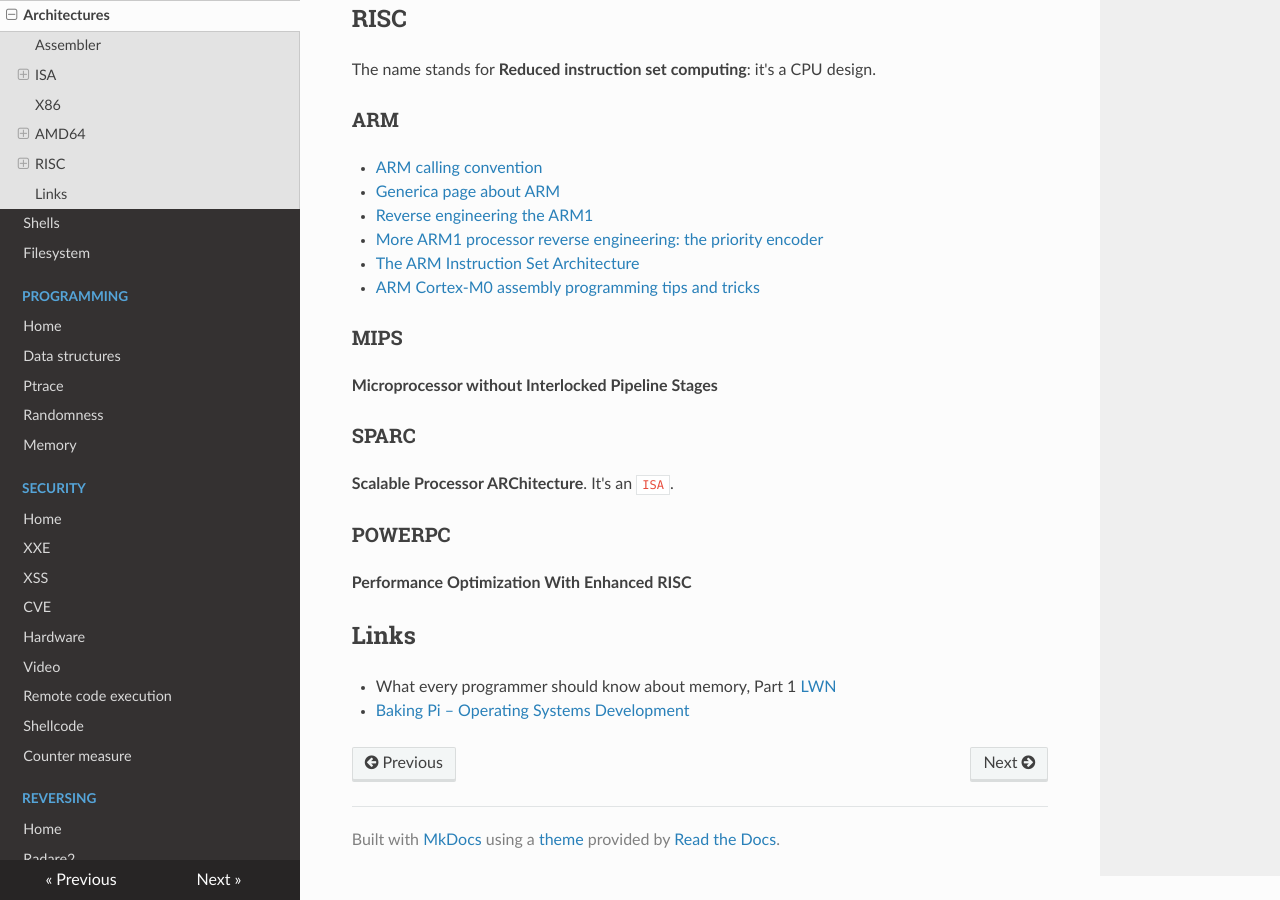
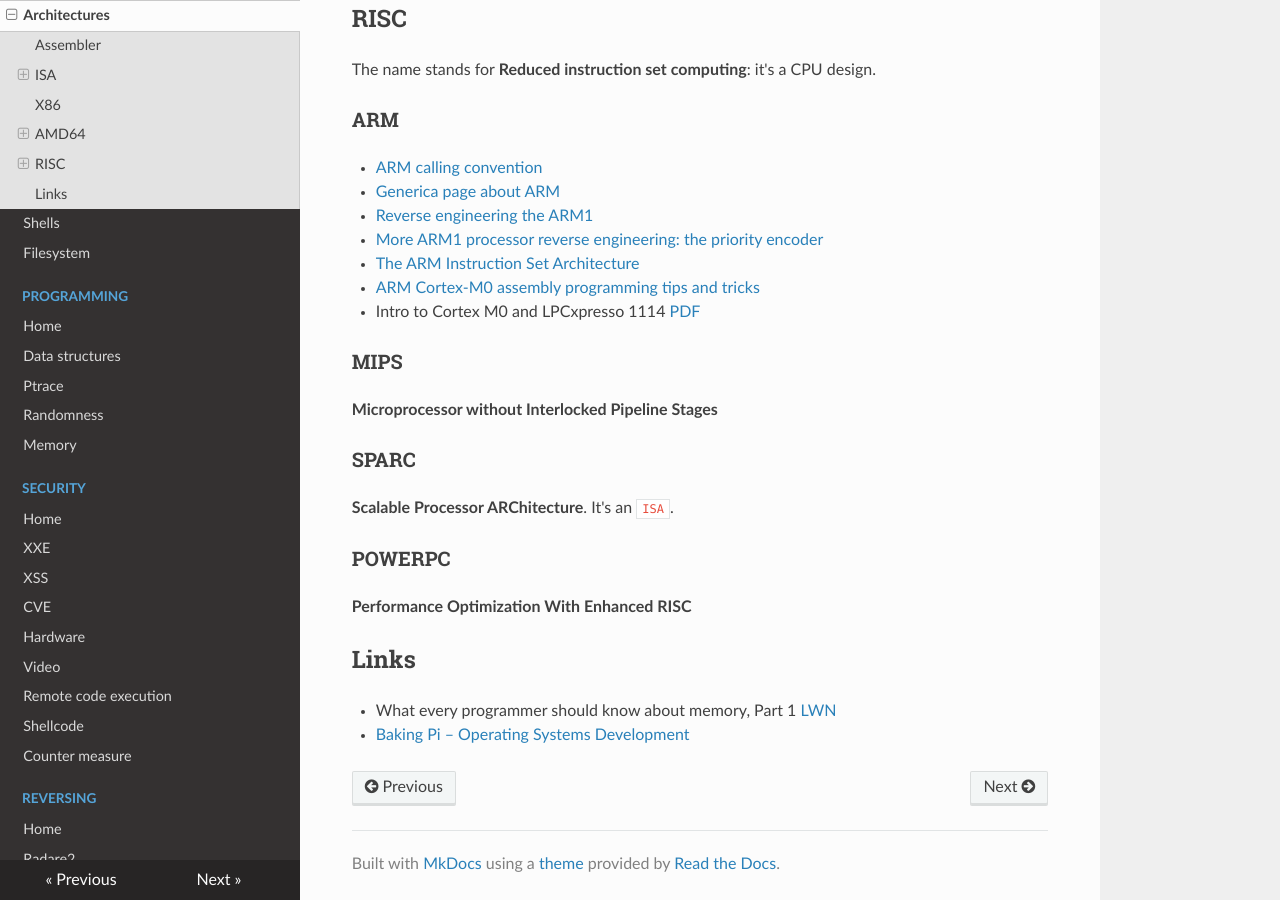
Before and after one commit to gipi/low-level, an MkDocs documentation site: the page built from docs/arch.md, in a window 1280 px wide and 900 px high, scrolled down 1951 px. Built offline with MkDocs 1.6.1, drawn with Linux system fonts in a browser that asks for light colours; nearby versions of some CDN libraries; old or Windows-style settings are respelled for this version of MkDocs.

Commit message:
Add link.

```diff
--- a/docs/arch.md
+++ b/docs/arch.md
@@ -83,6 +83,7 @@ The name stands for **Reduced instruction set computing**: it's a CPU design.
  - [More ARM1 processor reverse engineering: the priority encoder](http://www.righto.com/2016/01/more-arm1-processor-reverse-engineering.html)
  - [The ARM Instruction Set Architecture](http://users.ece.utexas.edu/~valvano/EE345M/Arm_EE382N_4.pdf)
  - [ARM Cortex-M0 assembly programming tips and tricks](https://community.arm.com/docs/DOC-7869)
+ - Intro to Cortex M0 and LPCxpresso 1114 [PDF](https://web.eecs.umich.edu/~prabal/teaching/eecs373-f10/slides/lec21.pdf)
 
 ### MIPS
 
```
